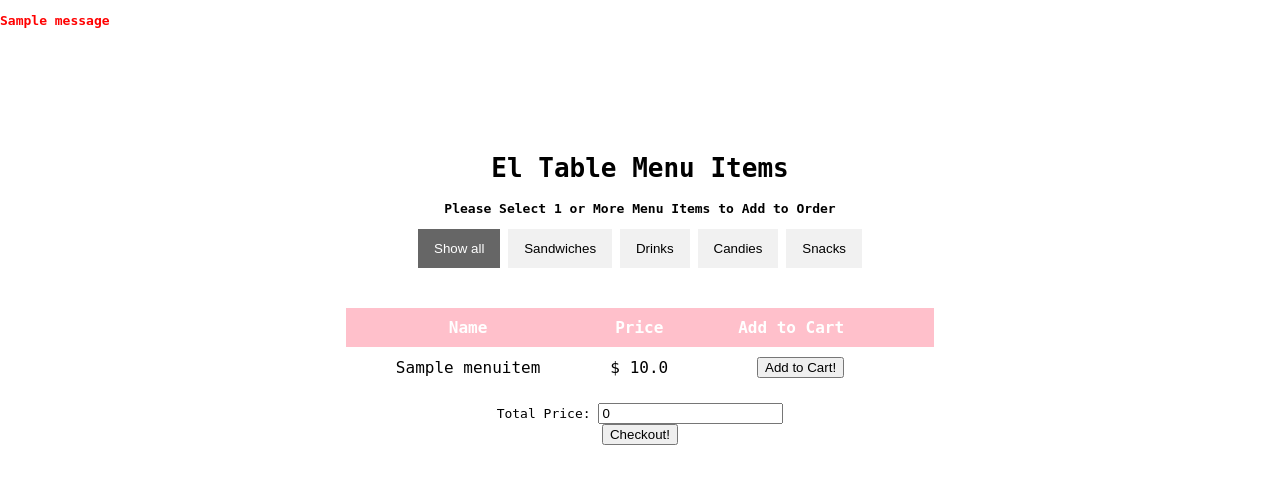
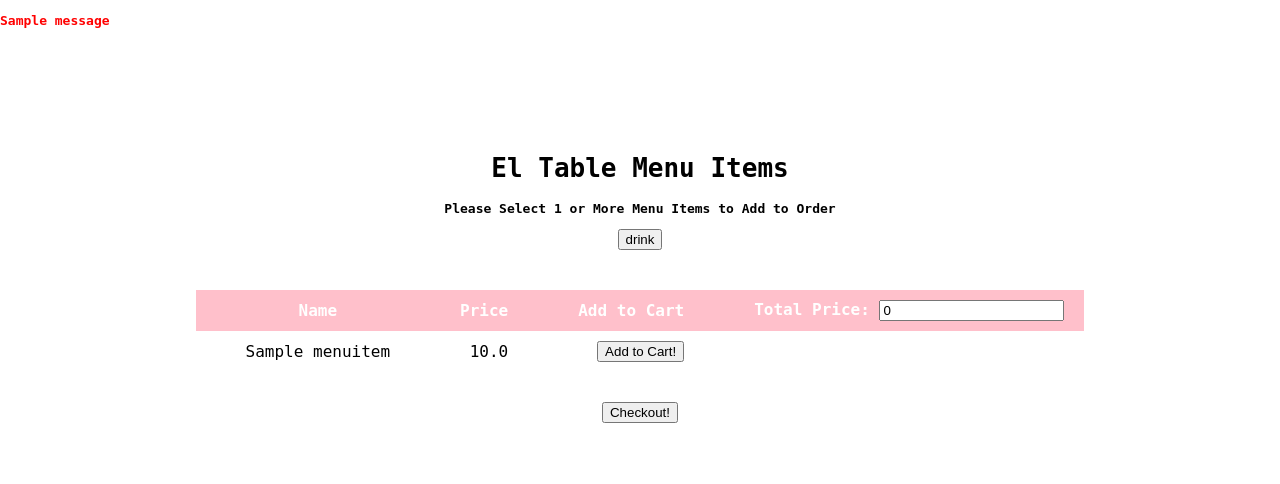
Before and after one commit to Hlotfy/eltabler, a Flask app: page /menu/ in a window 1280 px wide. Shown: the part 46-530 px from the top of the page. Run offline with Flask 2, Linux system fonts and the light colour scheme; the visitor is signed in with stand-in values (Sample User, id 1); data comes from the database, SQL or seed files in the repository; tables that the repository leaves empty hold one stand-in row (values such as "Sample post"); one stand-in notice (Sample message) is shown; some libraries are stand-ins or nearby versions.

Commit message:
added 'added to cart' notification, fixed menu filters, added inventory filters, added functionality to select inventory from drop down by clicking text in list

```diff
--- a/app.py
+++ b/app.py
@@ -134,9 +134,10 @@ def order():
         extra = functions.getAllIngredients(conn)
 
         return jsonify({'ingred':ingred, 'extra':extra})
+    kinds = functions.getMenuItemKinds(conn)
     items = functions.getAllMenuItems(conn)
     ingreds = functions.getAllIngredients(conn)
-    return render_template('order_form.html', items=items, ingreds=ingreds)
+    return render_template('order_form.html', items=items, ingreds=ingreds, kinds=kinds)
 
 @app.route('/access_tab', methods = ['POST'])
 # route which processes access to the selected user's tab, adding the username to the session and creating a sesion id for the session
@@ -176,6 +177,7 @@ def recent_orders(username):
         if form:
 
             form = [{form.keys()[j]: form.values()[j][i] for j in range(len(form))} for i in range(len(form.values()[0]))]
+            print form
             functions.addOrder(conn,form,username)
             orders = functions.getRecentOrders(conn,username)
             items = functions.getOrderItems(conn,username)
@@ -256,7 +258,8 @@ def cart():
             if item['kind'] == "sandwich":
                 item['extras'] = form['extras[]']
                 item['exclude'] = form['exclude[]']
-                item['price'] = price
+                if price:
+                    item['price'] = price
                 item['quantity'] = int(item['quantity'])
                 print item
             cart[miid] = item
--- a/batch/tables.sql
+++ b/batch/tables.sql
@@ -101,6 +101,7 @@ create table orders (
 create table orderItem (
     oid int,
     miid int,
+    price double,
     quantity int,
     foreign key (oid) references orders (oid),
     foreign key (miid) references menuItem (miid),
--- a/templates/current_orders_page.html
+++ b/templates/current_orders_page.html
@@ -35,9 +35,10 @@
 
         <td>{{session['currentOrders'][username][item]['name']}}</td>
         <td>{{session['currentOrders'][username][item]['quantity']}}</td>
+        <td>Custom</td>
         {% if session['currentOrders'][username][item]['extras'] != None %}
         {% if (session['currentOrders'][username][item]['extras']|length) > 1 %}
-         <td>Custom</td>
+
 
                     {% for i in range(1,(session['currentOrders'][username][item]['extras']|length)) %}
                     <tr><td></td><td></td>
--- a/templates/order_form.html
+++ b/templates/order_form.html
@@ -19,6 +19,20 @@
     position: relative;
 }
 
+#notice {
+    font-weight:bold;
+    display: block;
+    opacity: 0.8;
+
+    position: fixed;
+    top: 50%;
+    left: 50%;
+    transform: translate(-50%, -50%);
+    margin-top: 50px;
+    text-align:center;
+
+}
+
 table, th, td {
   /*border: 1px dashed black;*/
   border-collapse: collapse;
@@ -38,9 +52,7 @@ th{
 {% extends "index.html" %}
 
   {% block content %}
-  <div id="notice">
 
-  </div>
   <div id="custombar" class="sidenav">
                   <a href="javascript:void(0)" class="closebtn" onclick="closeNav()">&times;</a>
                   <h1></h1>
@@ -57,11 +69,15 @@ th{
                     {% for ingred in ingreds %}
                       <tr>
                         {% if ingred.quantity <= 0 %}
+
                         <td class="name"> <b>OUT OF STOCK</b> <s>{{ingred.name}}</s></td>
                         <td>  <input id="ex" class ="calc" type="checkbox" value="{{ingred.price}}" disabled><s>${{ingred.price}}</s></input> </td>
+                        <td><input type="hidden" id="quantity" value="{{ingred.quantity}}"></input></td>
                         {% else %}
-                         <td class="name">{{ingred.name}}</td>
+
+                        <td class="name">{{ingred.name}}</td>
                         <td> <input class ="calc" type="checkbox" value="{{ingred.price}}">${{ingred.price}}</input> </td>
+                        <td><input type="hidden" id="quantity" value="{{ingred.quantity}}"></input></td>
                         {% endif %}
                       </tr>
                     {% endfor %}
@@ -75,37 +91,44 @@ th{
   <p><strong>Please Select 1 or More Menu Items to Add to Order</strong></p>
 
   <div id="myBtnContainer">
-  <button id="all-btn" class="btn active" onclick="filterSelection('all')"> Show all</button>
-  <button id="sandwich-btn" class="btn" onclick="filterSelection('sandwich')"> Sandwiches</button>
-  <button id="drink-btn" class="btn" onclick="filterSelection('drink')"> Drinks</button>
-  <button id="candy-btn" class="btn" onclick="filterSelection('candy')"> Candies</button>
-  <button id="snack-btn" class="btn" onclick="filterSelection('snack')"> Snacks</button>
+
+  {% for category in kinds %}
+    {% if (category['kind'] != "pastry") and  (category['kind'] != "gluten-free") %}
+    <button id="{{category['kind']}}" value="{{category['kind']}}" onclick="filterSelection(this.value)">{{category['kind']}}</button>
+    {% endif %}
+  {% endfor %}
+
+  <!--<button id="sandwich-btn" class="btn" onclick="filterSelection('sandwich')"> Sandwiches</button>-->
+  <!--<button id="drink-btn" class="btn" onclick="filterSelection('drink')"> Drinks</button>-->
+  <!--<button id="candy-btn" class="btn" onclick="filterSelection('candy')"> Candies</button>-->
+  <!--<button id="snack-btn" class="btn" onclick="filterSelection('snack')"> Snacks</button>-->
 </div>
   <div class="main">
     <div class="container" id="menuItems">
       <form action="{{url_for('cart')}}" method="GET">
       <div class="container">
       <table id="menuItems">
-        <tr>
+        <tr class="title">
           <th class="center-align">Name</th>
           <th class="center-align">Price</th>
           <th class="center-align">Add to Cart</th>
-          <th> </th>
+           <div id="notice"></div>
+          <th>Total Price: <input type="text" name="subtotal" value="0" /> </th>
         </tr>
         {% for item in items %}
           {% if item.kind == "sandwich" %}
 
             <!-- Customization unavailable for open-faced sandwiches right now-->
             {% if item.name == "The Consensu-el"%}
-            <tr class="all sandwich" value={{item.miid}}>
+            <tr class="{{item['kind']}}" value={{item.miid}}>
               <td class="name">{{item.name}}</td>
-              <td class="price">$ {{item.price}}</td>
+              <td class="price">{{item.price}}</td>
               <td>
                 <input class ="checkboxBigger"  type="checkbox" id="cb" value={{item.miid}}></input>
               </td>
             </tr>
             {% else %}
-            <tr value="{{item.miid}}">
+            <tr class="{{item['kind']}}" value="{{item.miid}}">
 
             <td id="b" class="name">{{item.name}}</td>
             <td id="b2" class="price">{{item.price}}</td>
@@ -119,9 +142,9 @@ th{
               </button></td>
             {% endif %}
           {% elif item.kind == "drink" %}
-            <tr class="all drink" value={{item.miid}}>
+            <tr class="{{item['kind']}}" value={{item.miid}}>
             <td class="name">{{item.name}}</td>
-            <td class="price">$ {{item.price}}</td>
+            <td class="price">{{item.price}}</td>
             <td class="miid" value="{{item.miid}}">
 
               <input  miid ="{{item.miid}}" id="addCust" type="submit" value="Add to Cart!">
@@ -129,19 +152,19 @@ th{
             </td>
             </tr>
           {% elif item.kind == "candy" %}
-            <tr class="all candy" value={{item.miid}}>
+            <tr class="{{item['kind']}}" value={{item.miid}}>
 
             <td class="name">{{item.name}}</td>
-            <td class="price">$ {{item.price}}</td>
+            <td class="price">{{item.price}}</td>
             <td class="miid" value="{{item.miid}}">
               <input  miid ="{{item.miid}}" id="addCust" type="submit" value="Add to Cart!">
 
             </td>
             </tr>
           {% elif item.kind == "snack" %}
-            <tr class="all snack" value={{item.miid}}>
+            <tr class="{{item['kind']}}" value={{item.miid}}>
             <td class="name">{{item.name}}</td>
-            <td class="price">$ {{item.price}}</td>
+            <td class="price">{{item.price}}</td>
             <td class="miid" value="{{item.miid}}">
               <!--<label for="addCust">Add To Cart!</label>-->
               <input miid ="{{item.miid}}" id="addCust" type="submit" value="Add to Cart!">
@@ -153,7 +176,7 @@ th{
         </table>
         </div>
        <br>
-      Total Price: <input type="text" name="subtotal" value="0" />
+
       <br><button type="submit">Checkout!</button>
       </form>
     </div>
@@ -172,21 +195,28 @@ var extras = ["Null"];
   $("#extraList").on(
     "click", "input[type=submit]",
     function(event) {
-      var name = $(this).closest("tr").find("td.name").text()
-      var price = $(this).closest("tr").find("#sum").val()[0];
+      var name = $(this).closest("div").find("h1").text();
+      var price = $(this).closest("tr").find("#sum").val();
+      var miid = $(this).closest("#extraList").val();
+      var quantity = parseFloat($(this).closest("tr").find("#quantity").val());
       if ($(this)[0].checked===true){
 
         extras.push($(this).closest("tr").find("td.name").text());
       }
-      // var price = $(this).closest("tr").find(".price").text();
+
       console.log(price);
       console.log(name);
-      var miid = $(this).closest("#extraList").val();
+
       console.log(miid);
       $.post(URL,{'miid':miid, 'price':price, 'extras':extras, 'exclude':exclude},function(resp) {
-                var name = resp.name;
-                var price = resp.price;
+                var total = parseFloat($("input[name=subtotal]").val(),10);
+                quantity-=1;
+                total+=parseFloat(price,10);
+                $("input[name=subtotal]").val(total);
 
+                var notify = $('<br><div>'+name+' Added to Cart!</div>').css({display:"block", top:"40px", padding: "10px", background: "skyblue", height:"40px",width: "250px"}).addClass("confirm");
+                $("#notice").prepend(notify);
+                $(".confirm").fadeOut(3000);
             },
             'json');
 
@@ -197,15 +227,27 @@ var extras = ["Null"];
     function(event) {
       event.preventDefault();
       var miid = $(this).attr("miid");
+      var price = $(this).closest("tr").find(".price").text();
+      var name = $(this).closest("tr").find(".name").text();
       console.log(miid);
+      console.log(price);
+      var total = parseFloat($("input[name=subtotal]").val(),10);
+      console.log(total);
       $.post(URL,{'miid':miid},function(resp) {
+
+                total+=parseFloat(price,10);
+                $("input[name=subtotal]").val(total);
+
+                var notify = $('<br><div>'+name+' Added to Cart!</div>').css({display:"block", top:"40px", padding: "10px", background: "skyblue", height:"40px",width: "250px", color: "black"}).addClass("confirm");
+                $("#notice").prepend(notify);
+                $(".confirm").fadeOut(3000);
+
 
             },
             'json');
 
+
     });
-
-    // $("#menuItems").each("")
 
 /* Set the width of the side navigation to 250px and the left margin of the page content to 250px */
 function openNav(item,miid) {
@@ -267,7 +309,7 @@ function calcPrice(){
         total+=parseFloat($(this).closest("tr").find(".price").text(),10);
     });
     $("input[name=subtotal]").val(total)
-}
+  }
     $("#menuItems").on("click", "input[type=checkbox]", function(event){
       calcPrice();
     });
@@ -280,7 +322,6 @@ function calcPrice(){
       var miid = $(this).closest("#ingredList").val();
       console.log(iprice);
       var oprice = parseFloat($("tr[value=" + miid +"]").find(".price").text());
-
 
       console.log($(this)[0].checked);
       var nprice = oprice;
@@ -322,16 +363,7 @@ function calcPrice(){
       $("input#sum").val(nprice);
       extras.push(name);
       console.log(extras);
-
-      // $.post(URL,{'miid':miid, 'name':name, 'price':nprice, 'extra':true},function(resp) {
-      //   var iname = resp.iname;
-      //   var aname = resp.aname;
-      //   $('#notice').empty();
-      //   $('#notice').append('<p> Added '+iname+' with '+aname+' to cart!');
-      // });
-
   });
-
 
 
 /* Set the width of the side navigation to 0 and the left margin of the page content to 0 */
@@ -340,20 +372,12 @@ function closeNav() {
   document.getElementById("main").style.marginLeft = "0";
 }
 
+
+
 function filterSelection(className){
-  var allClasses = ["sandwich", "drink", "candy", "snack", "all"];
-  var btnIDs = ["sandwich-btn", "drink-btn", "candy-btn", "snack-btn", "all-btn"];
-  console.log(className);
-  for(var i=0;i<allClasses.length;i++){
-    var currClass = allClasses[i]
-    var currBtn = btnIDs[i]
-    if (currClass != className){
-      $("."+currClass).hide();
-      $("#"+currBtn).attr("class", "btn");
-    }
-  }
-  $("."+className).show();
-  $("#"+className+"-btn").attr("class", "btn active");
+  $("tr."+className).siblings("tr:not(."+className+"):not(.title)").toggle();
 }
+
+
 </script>
 {% endblock %}
```
Also changed, not shown: functions.py (+7 -2 lines), script.py (deleted, +0 -23 lines), templates/inventory.html (+24 -4 lines), templates/shopping_cart_page.html (+3 -5 lines), 1 other file.
